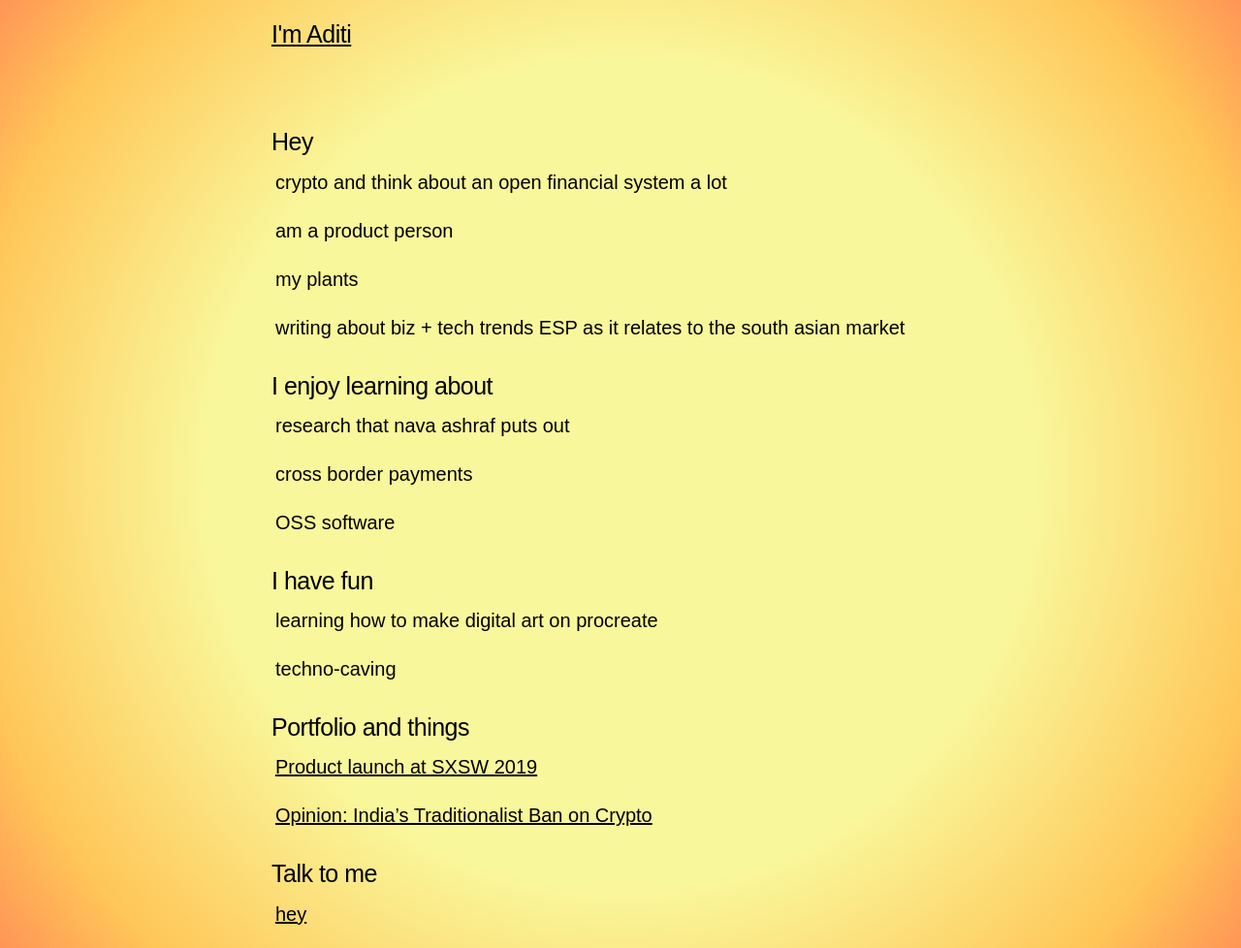
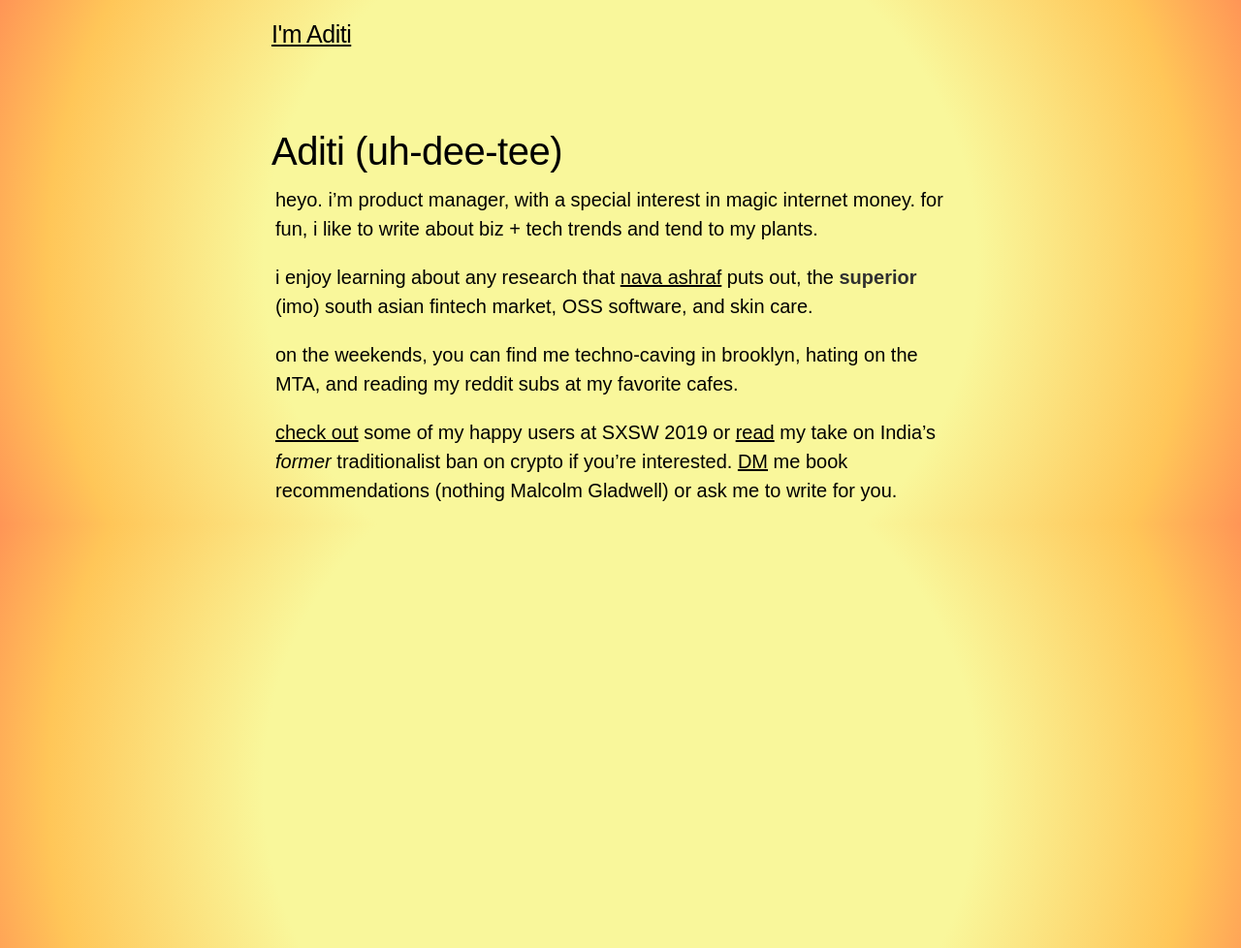
Before and after one commit to adeets-22/adeets-22.github.io, a Jekyll site: the page built from index.md, in a window 1280 px wide. Shown: the whole page at 97% size. Built offline with Jekyll 4.4.1, drawn with Linux system fonts in a browser that asks for light colours.

Commit message:
Update index.md

```diff
--- a/index.md
+++ b/index.md
@@ -3,36 +3,12 @@ layout: default
 title: About
 ---
 
-### Hey
+# Aditi (uh-dee-tee)
 
-crypto and think about an open financial system a lot
+heyo. i'm product manager, with a special interest in magic internet money. for fun, i like to write about biz + tech trends and tend to my plants.
 
-am a product person
+i enjoy learning about any research that [nava ashraf](https://ashrafnava.wordpress.com/) puts out, the **superior** (imo) south asian fintech market, OSS software, and skin care.
 
-my plants
+on the weekends, you can find me techno-caving in brooklyn, hating on the MTA, and reading my reddit subs at my favorite cafes.
 
-writing about biz + tech trends ESP as it relates to the south asian market
-
-### I enjoy learning about
-
-research that nava ashraf puts out
-
-cross border payments
-
-OSS software
-
-### I have fun
-
-learning how to make digital art on procreate
-
-techno-caving
-
-### Portfolio and things
-
-[Product launch at SXSW 2019](https://www.youtube.com/watch?v=NhHs1lPCzK0)
-
-[Opinion: India’s Traditionalist Ban on Crypto](https://thejuggernaut.com/article?id=7vkLiVyhWm5guuwTPcbTCl)
-
-### Talk to me
-
-[hey](https://twitter.com/adeets_22)
+[check out](https://www.youtube.com/watch?v=NhHs1lPCzK0https://www.youtube.com/watch?v=NhHs1lPCzK0) some of my happy users at SXSW 2019 or [read](https://thejuggernaut.com/article?id=7vkLiVyhWm5guuwTPcbTCl) my take on India's *former* traditionalist ban on crypto if you're interested. [DM](https://twitter.com/adeets_22) me book recommendations (nothing Malcolm Gladwell) or ask me to write for you.
```
